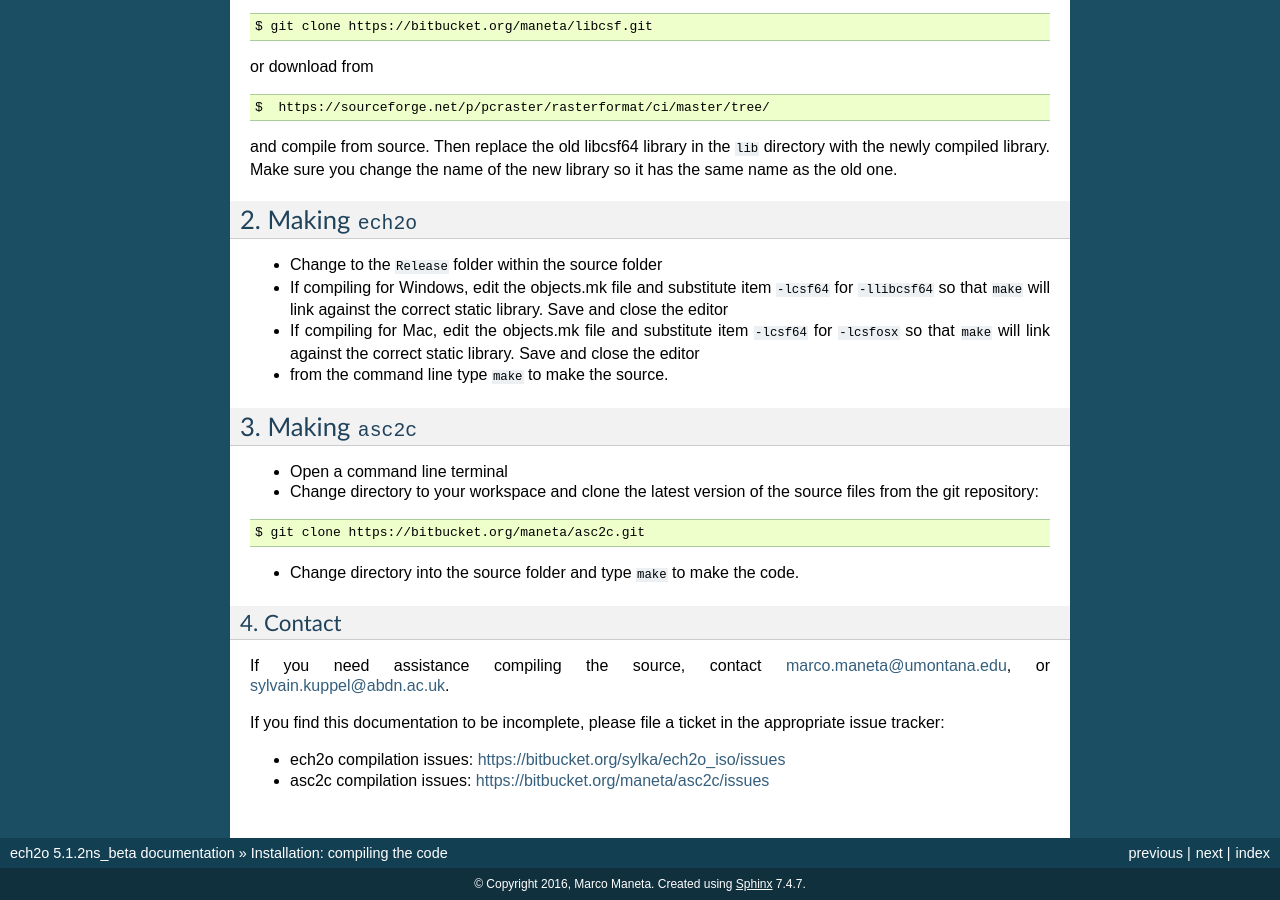
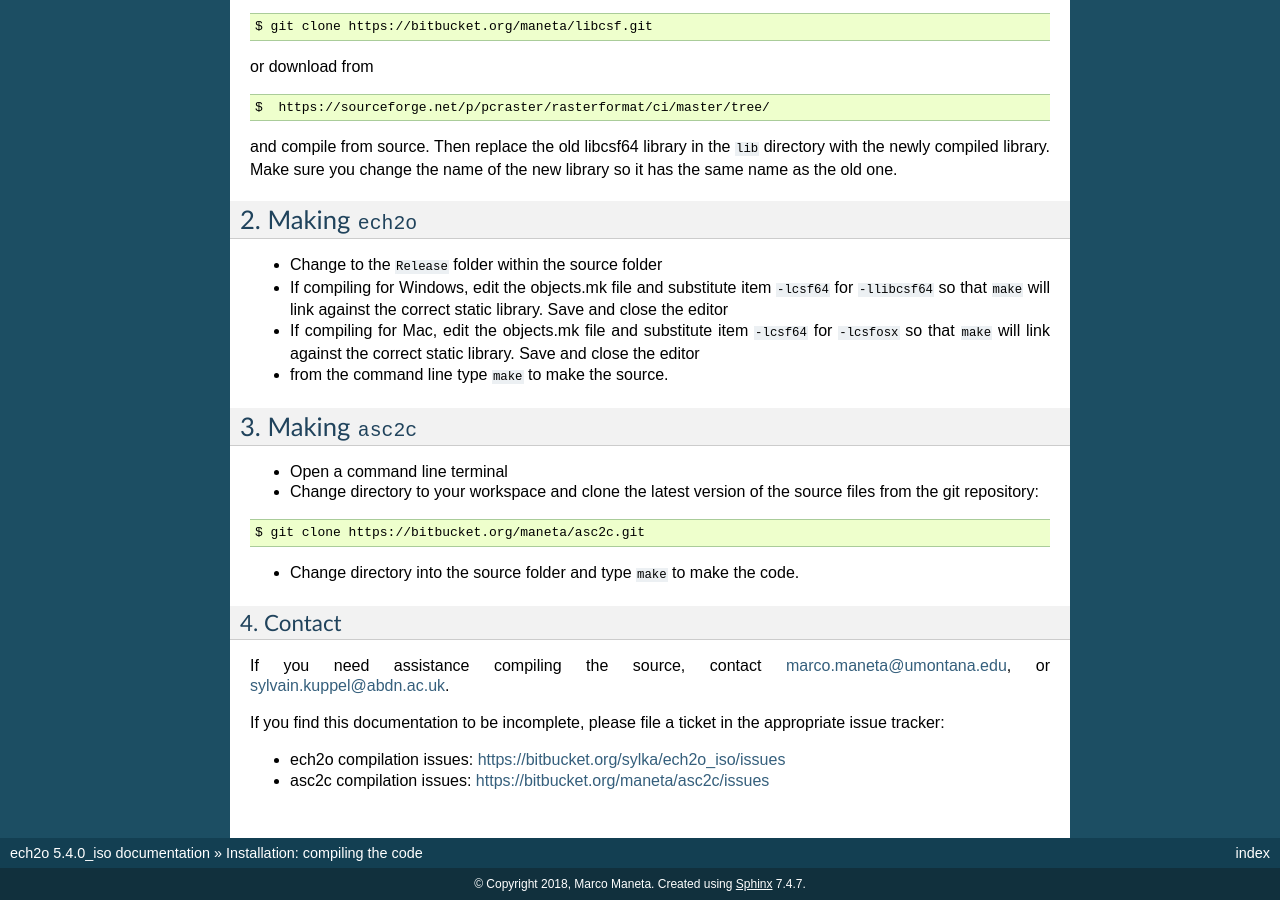
Before and after one commit to songjun-wu/eco_iso_sylka, a Sphinx documentation site: the page built from Documentation/source/install.rst, in a window 1280 px wide and 900 px high, scrolled down 602 px. Built offline with Sphinx 7.4.7, drawn with Linux system fonts in a browser that asks for light colours; pages that are not in the unit, such as notebooks, are missing from menus; some of the changed text lies outside the part shown.

```diff
--- a/Documentation/source/conf.py
+++ b/Documentation/source/conf.py
@@ -46,7 +46,7 @@
 
 # General information about the project.
 project = u'ech2o'
-copyright = u'2016, Marco Maneta'
+copyright = u'2018, Marco Maneta'
 author = u'Marco Maneta'
 
 # The version info for the project you're documenting, acts as replacement for
@@ -54,9 +54,9 @@
 # built documents.
 #
 # The short X.Y version.
-version = u'5.1.2ns_beta'
+version = u'5.4.0_iso'
 # The full version, including alpha/beta/rc tags.
-release = u'5.1.2ns_beta'
+release = u'5.4.0_iso'
 
 # The language for content autogenerated by Sphinx. Refer to documentation
 # for a list of supported languages.
@@ -225,7 +225,7 @@
 #  author, documentclass [howto, manual, or own class]).
 latex_documents = [
     (master_doc, 'ech2o.tex', u'ech2o Documentation',
-     u'Marco Maneta', 'manual'),
+     u'Sylvain Kuppel', 'manual'),
 ]
 
 # The name of an image file (relative to this directory) to place at the top of
@@ -254,7 +254,7 @@
 # One entry per manual page. List of tuples
 # (source start file, name, description, authors, manual section).
 man_pages = [
-    (master_doc, 'ech2o', u'ech2o Documentation',
+    (master_doc, 'ech2o_iso', u'ech2o_iso Documentation',
      [author], 1)
 ]
 
@@ -269,7 +269,7 @@
 #  dir menu entry, description, category)
 texinfo_documents = [
     (master_doc, 'ech2o_iso', u'ech2o_iso Documentation',
-     author, 'ech2o_iso', 'One line description of project.',
+     author, 'Sylvain Kuppel', 'One line description of project.',
      'Miscellaneous'),
 ]
 
--- a/Documentation/source/index.rst
+++ b/Documentation/source/index.rst
@@ -9,7 +9,7 @@
 .. toctree::
    :maxdepth: 3
 
-   install
+   Install
    Setup
    CaseStudy
    Keywords
```
Also changed, not shown: 1 other file.
